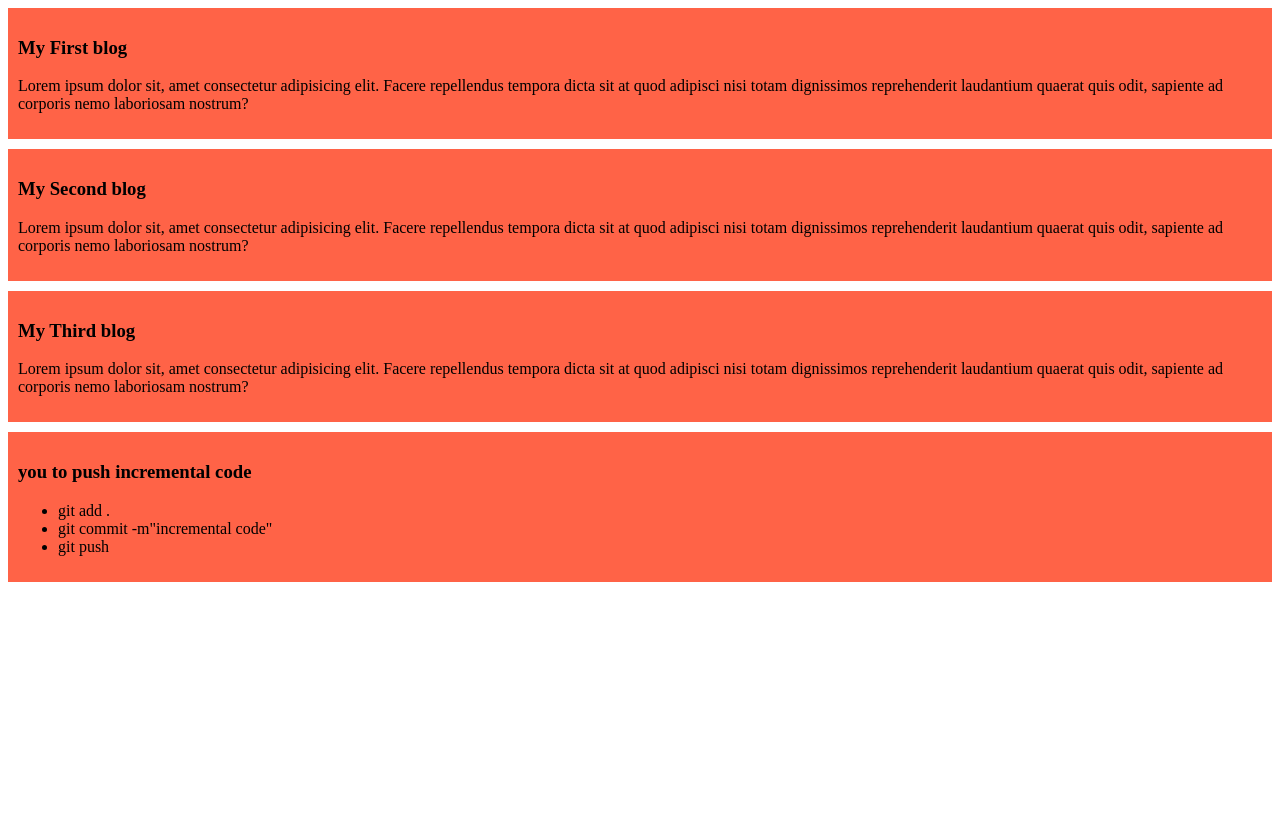
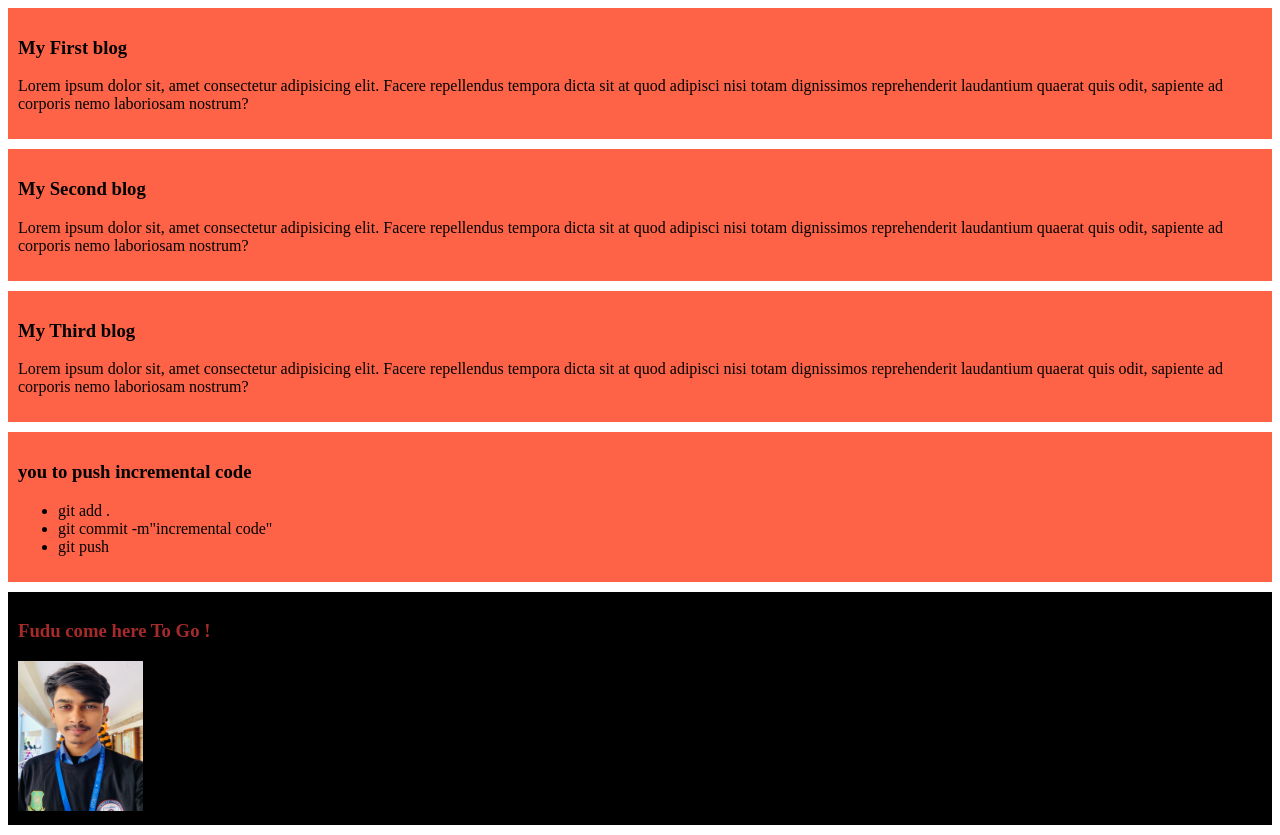
Before and after one commit to ishtiyak-BAUET/my-simple-website, a plain HTML site: page index.html in a window 1280 px wide. Before the commit the page ends 800 px from the top, so only its background shows below. Drawn offline with Linux system fonts and the light colour scheme.

Commit message:
fudu pictures added to github

```diff
--- a/index.html
+++ b/index.html
@@ -27,5 +27,9 @@
             <li>git push</li>
         </ul>
     </div>
+    <div class="fudu">
+        <h3>Fudu come here To Go !</h3>
+        <img src="images/fudu.jpg" alt="fudus" height="150px" width="125px">
+    </div>
 </body>
 </html>
--- a/style/blog.css
+++ b/style/blog.css
@@ -3,3 +3,10 @@ div{
     padding: 10px;
     margin-bottom: 10px;
 }
+.fudu{
+    background-color: black;
+    padding: 10px;
+    margin-bottom: 10px;
+    text-decoration: none;
+    color: brown;
+}
```
Also changed, not shown: images/fudu.jpg (added).
